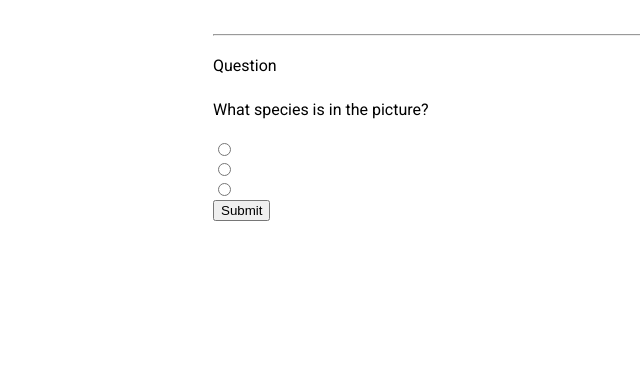
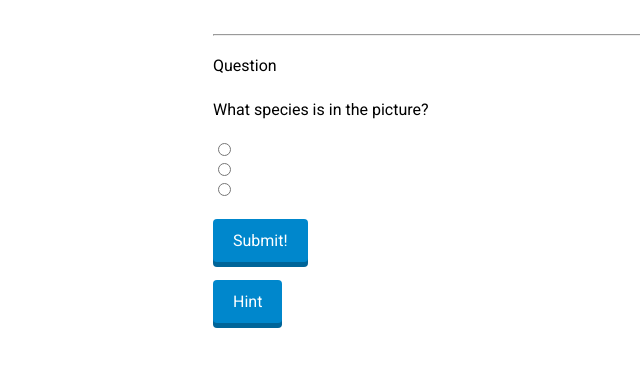
Before and after one commit to linbug/planigale, a Flask app: template templates/question.html in a window 1280 px wide. Shown: the part 184-551 px from the top of the page, without its empty margins (127-767 px from the left). Run offline with Flask 2, Linux system fonts and the light colour scheme; the template is opened without the code that fills it, so the values that code supplies are empty; parts of the project's set-up code (start-up, migrations or seed data) failed here and were passed over.

Commit message:
Adds fancy buttons and hint div

```diff
--- a/planigale_flask.py
+++ b/planigale_flask.py
@@ -33,14 +33,28 @@ def index():
 
     return render_template('index.html')
 
-@app.route('/question', methods=['GET'])
+@app.route('/question', methods=['POST','GET'])
 def question():
     id, game = get_session_id_game()
 
+
+    if request.method == 'POST':
+        print("something happens")
+
+    # if request.form["hint"] == 'True':
+    #      hint = True
+
     return render_template('question.html',
         question_num = game.question_num,
-        question = game.curr_question )
+        question = game.curr_question,
+        hint = False )
 
+# def hint():
+#     hint = False
+#     if request.method == 'POST':
+#             print("something happens")
+#     if request.form["hint"] == True:
+#         print("something happens")
 
 @app.route('/answer', methods=['POST'])
 def answer():
@@ -54,6 +68,7 @@ def answer():
                             question_num = game.question_num,
                             question = game.curr_question,
                             validation = validation_dict[game.curr_question.correct])
+
 
 
 @app.route('/next', methods=['POST'])
--- a/static/style.css
+++ b/static/style.css
@@ -81,6 +81,32 @@
       margin: 0 auto;
     }
 
+
+    button {
+    border: 0;
+    background: #0087cc;
+    border-radius: 4px;
+    box-shadow: 0 5px 0 #006599;
+    cursor: pointer;
+    color: white;
+    font: inherit;
+    margin: 0;
+    outline: 0;
+    padding: 12px 20px;
+    transition: all .1s linear;
+
+    }
+
+    button:active {
+    box-shadow: 0 2px 0 #006599;
+    transform: translateY(3px);
+    }
+
+    .hint{
+
+    color: #fff;
+
+    }
      a{
      font-family: 'Roboto', sans-serif;
      color: white;
--- a/templates/question.html
+++ b/templates/question.html
@@ -24,16 +24,37 @@
 <img src = {{question.picture}}>
 
 <hr>
-<p> Question {{ question_number }} </p>
+<p> Question {{ question.question_number }} </p>
 <p> What species is in the picture? </p>
 
 <form  action="/answer" method="post">
-<input type="radio" name="choice" value="0" > {{question.species[0].scientific_name}} <br>
-<input type="radio" name="choice" value="1" > {{question.species[1].scientific_name}} <br>
-<input type="radio" name="choice" value="2" > {{question.species[2].scientific_name}} <br>
-<input type="submit" value="Submit">
+    <input type="radio" name="choice" value="0" default>
+    {{question.species[0].scientific_name}}
+    <br>
+    <input type="radio" name="choice" value="1" >
+    {{question.species[1].scientific_name}}
+    <br>
+    <input type="radio" name="choice" value="2" >
+    {{question.species[2].scientific_name}}
+    <br>
+    <br>
+    <button type="submit" value="0" > Submit! </button>
 </form>
 
+<br>
+
+
+<form  method="post" action = "/question">
+    <button type="submit" name = "hint" value = True > Hint </button>
+</form>
+
+{% if hint == True %}
+    <div>
+        <p>{{question.species[0].common_name}} </p>
+        <p>{{question.species[1].common_name}} </p>
+        <p>{{question.species[2].common_name}} </p>
+    </div>
+{% endif %}
 
 </div>
 
```
